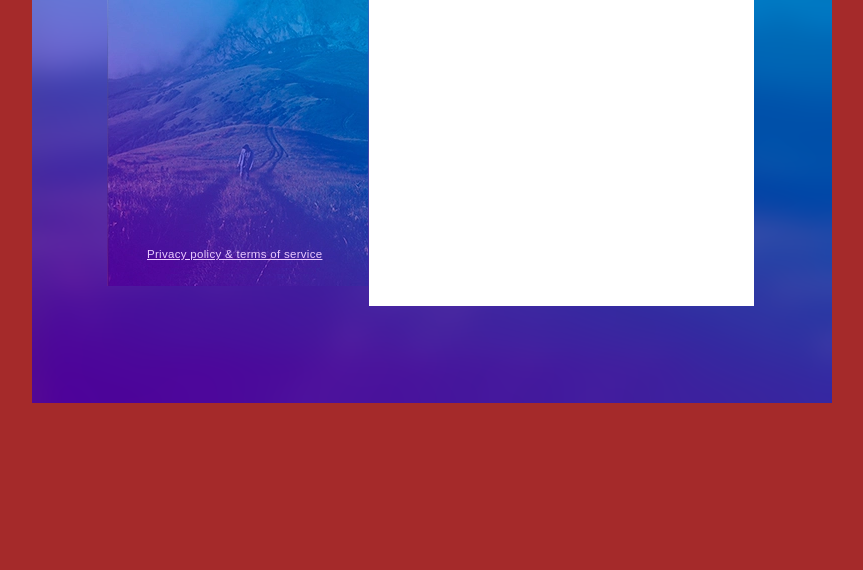
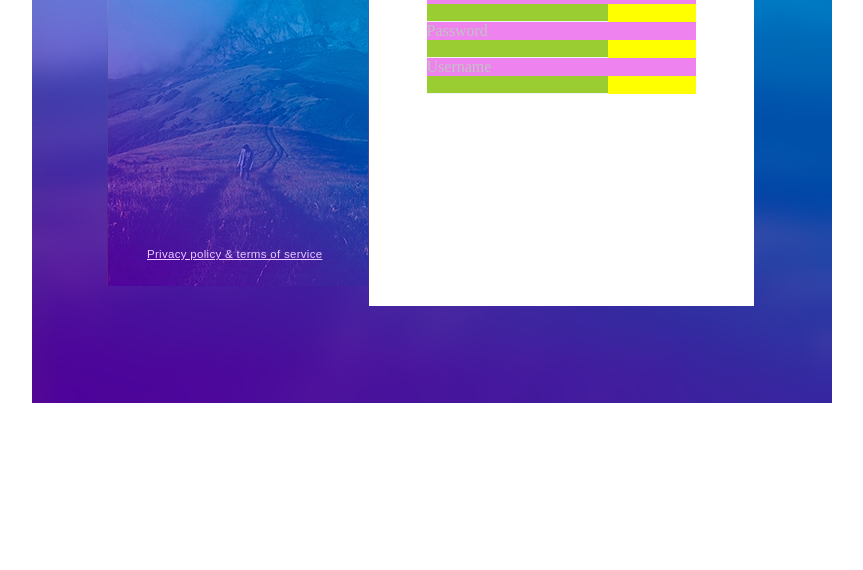
Before and after one commit to LaimonasMas/04-projektas, a plain HTML site: page index.html in a window 1280 px wide. Shown: the part 230-800 px from the top of the page, without its empty margins (216-1079 px from the left). Drawn offline with Linux system fonts and the light colour scheme.

Commit message:
50% from start

```diff
--- a/index.html
+++ b/index.html
@@ -19,6 +19,12 @@
             <form>
                 <label for="uname">Username</label>
                 <input type="text">
+                <label for="uname">E-mail</label>
+                <input type="text">
+                <label for="uname">Password</label>
+                <input type="text">
+                <label for="uname">Username</label>
+                <input type="text">
 
             </form>
             <nav>
--- a/main.css
+++ b/main.css
@@ -1,5 +1,5 @@
 body {
-    background-color: brown;
+    /* background-color: brown; */
     height: 650px;
     margin: 8px;
 }
@@ -41,9 +41,26 @@ body {
         #fdiv {
             display: inline-block;
             position: absolute;
-            background-color: white;
+            background-color: #ffffff;
             width: 385px;
             height: 414px;
             margin-top: 114px;
             margin-left: calc( (100% - 127px) / 2 );
         }
+            form {
+                display: block;
+                background-color: yellow;
+                margin: 58px;
+            }
+                label {
+                    display: block;
+                    color: #C2C2C2;
+                    background-color: violet;
+                }
+                input {
+                    display: block;
+                    border: none;
+                    border-bottom: 1px solid;
+                    color: #F1F1F1;
+                    background-color: yellowgreen;
+                }
```
Also changed, not shown: Maketas.png.
